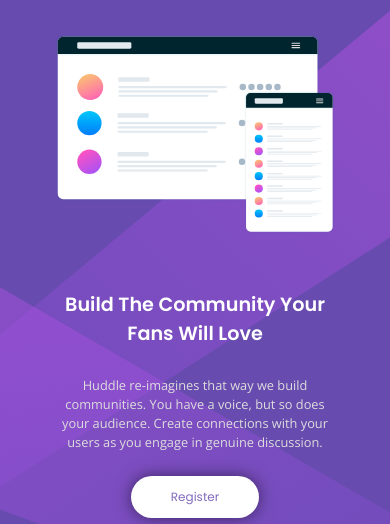
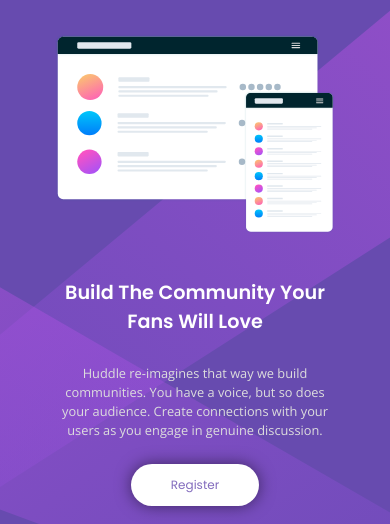
Before and after one commit to Georgenico/Huddle-landing-page, a plain HTML site: page huddle-landing-page-with-single-introductory-section-master/index.html in a window 390 px wide. Shown: the part 76-600 px from the top of the page. Drawn offline with nearby package versions, Linux system fonts and the light colour scheme.

Commit message:
Update mystyle.css

```diff
--- a/huddle-landing-page-with-single-introductory-section-master/mystyle.css
+++ b/huddle-landing-page-with-single-introductory-section-master/mystyle.css
@@ -144,6 +144,11 @@ body {
   }
   .community-section {
     text-align: center;
+    padding: 0;
+  }
+
+  .heading {
+    margin-top: 3.5rem;
   }
   .icon-container {
     grid-column: 1 / 2;
@@ -180,7 +185,7 @@ body {
   }
 
   .container {
-    padding: 5rem 5rem 0 5rem;
+    padding: 0 5rem;
   }
   .heading {
     font-size: 2.4rem;
```
